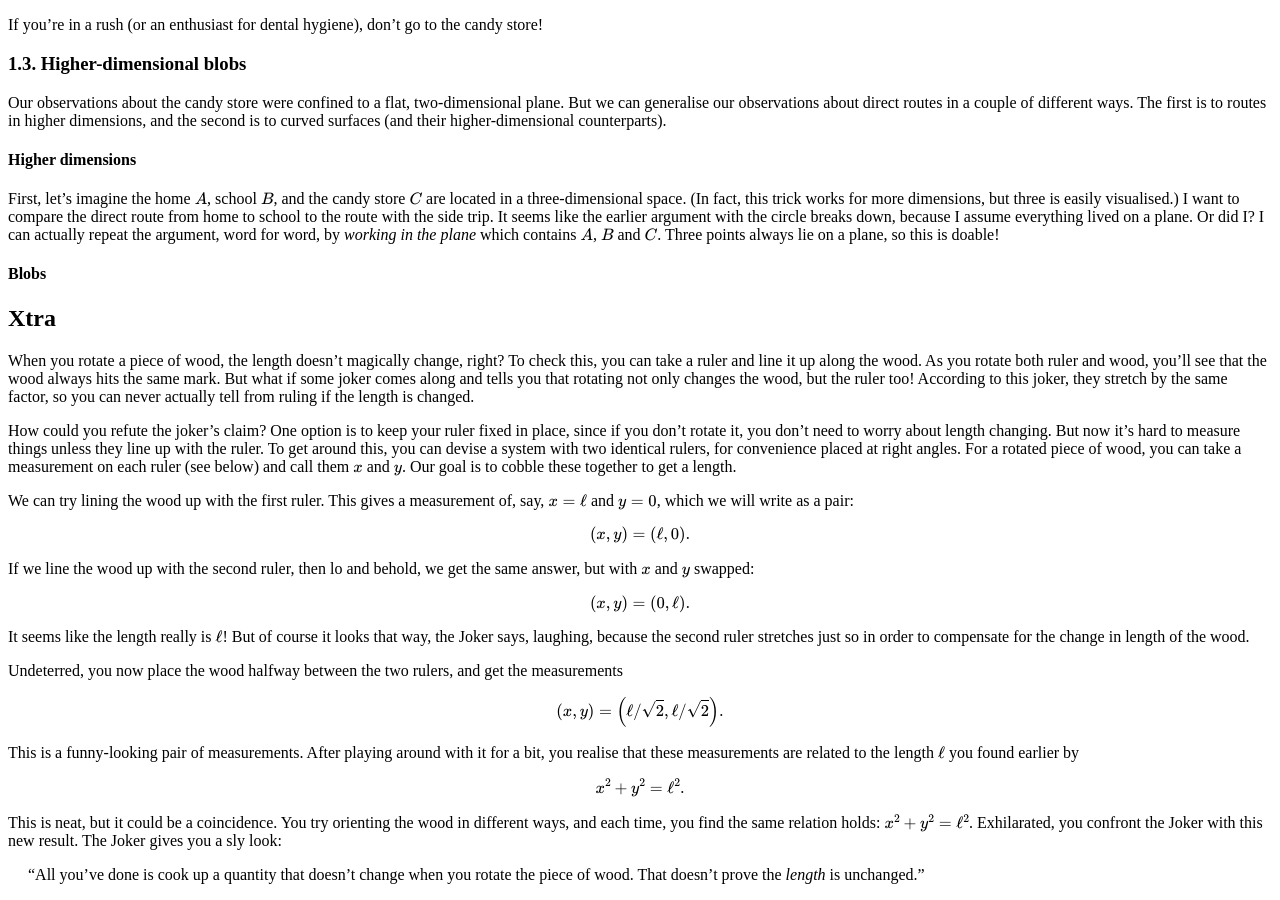
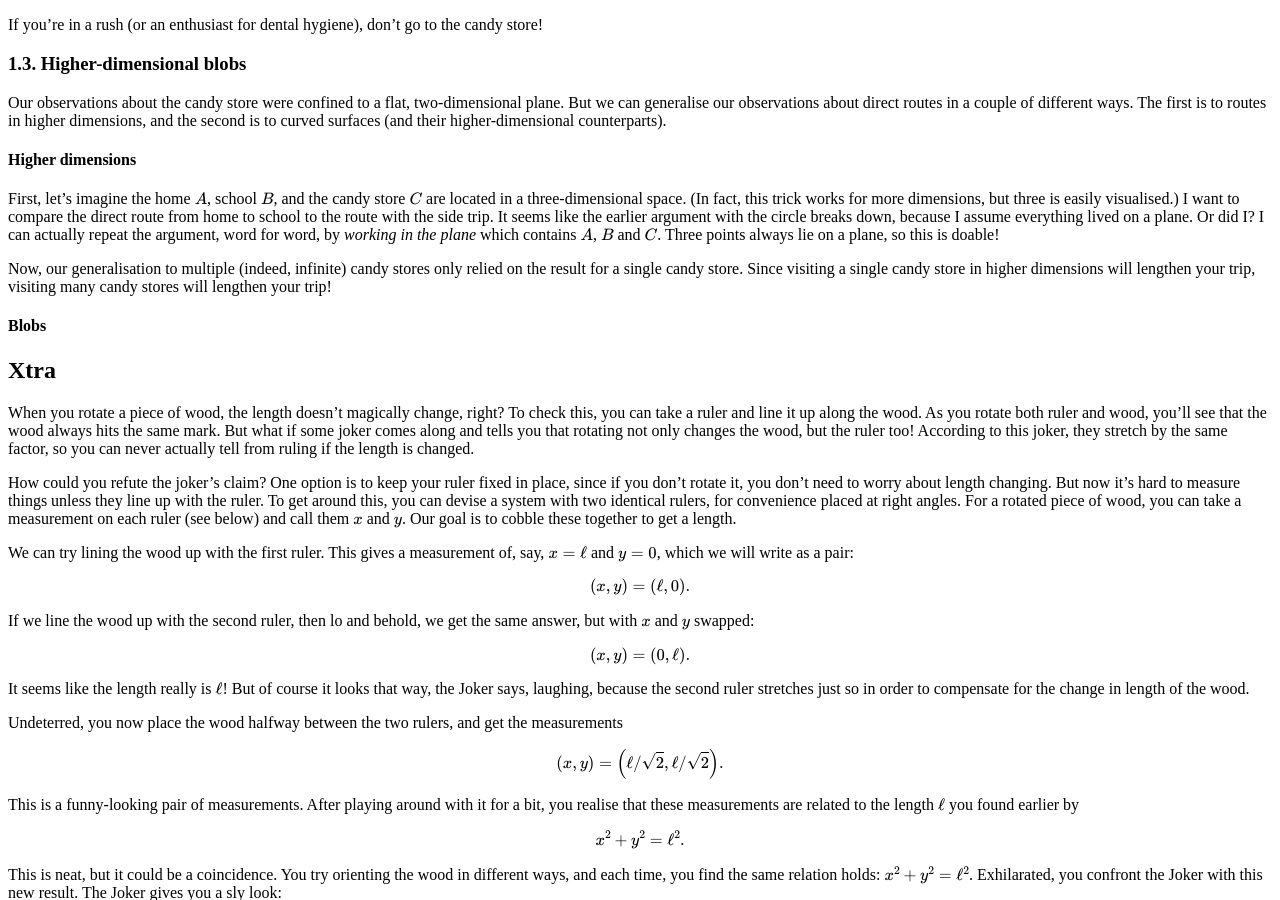
Before and after one commit to hapax/hapax.github.io, a Jekyll site: the page built from assets/maximal.md, in a window 1280 px wide and 900 px high, scrolled down 2030 px. Built offline with Jekyll 4.4.1, drawn with Linux system fonts in a browser that asks for light colours; our own code applies the rules of GitHub Pages for plain Markdown files; formulas are drawn with MathJax 3; a script that is not in the unit is left out.

Commit message:
Update maximal.md

```diff
--- a/assets/maximal.md
+++ b/assets/maximal.md
@@ -196,6 +196,11 @@ I can actually repeat the argument, word for word, by *working in the
 plane* which contains $A$, $B$ and $C$.
 Three points always lie on a plane, so this is doable!
 
+Now, our generalisation to multiple (indeed, infinite) candy stores
+only relied on the result for a single candy store.
+Since visiting a single candy store in higher dimensions will lengthen
+your trip, visiting many candy stores will lengthen your trip!
+
 #### Blobs
 
 ## Xtra
```
